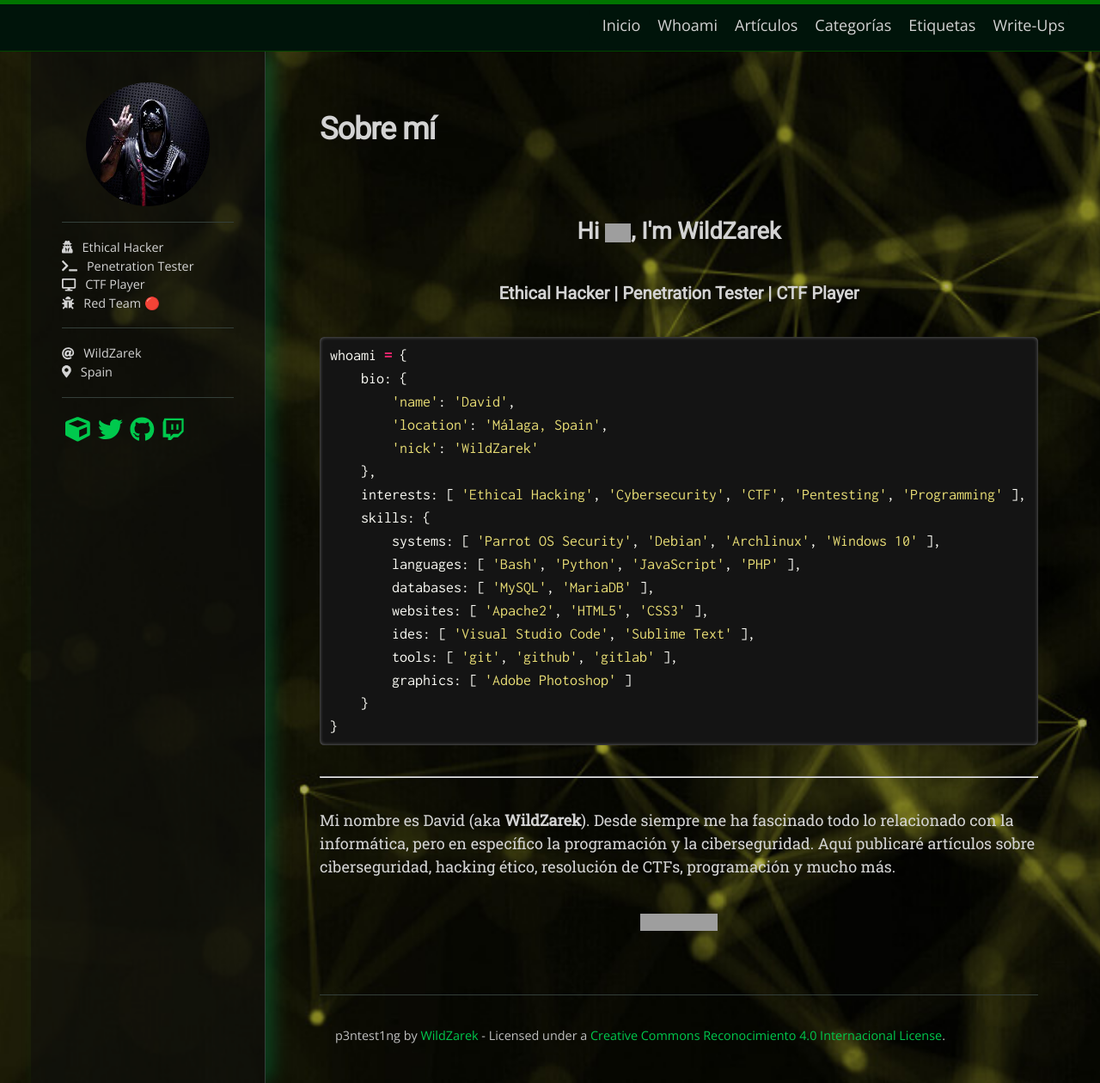
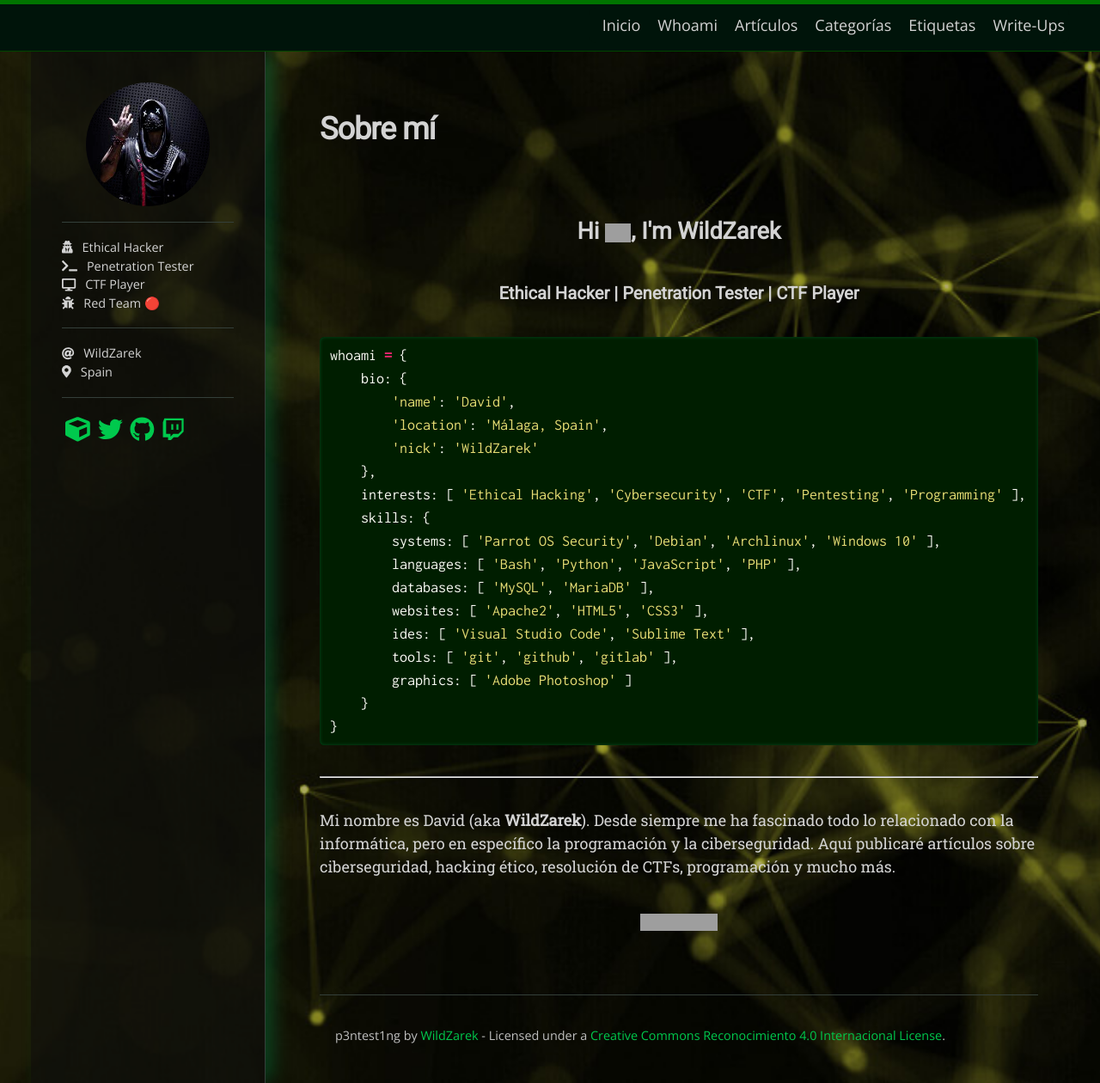
Before and after one commit to WildZarek/wildzarek.github.io, a Jekyll site: the page built from about.md, in a window 1280 px wide. Shown: the whole page at 86% size. Built offline with Jekyll 4.4.1, drawn with Linux system fonts in a browser that asks for light colours; nearby versions of some CDN libraries; some web fonts are replaced; grey boxes are pictures that could not be loaded.

Commit message:
New theme

```diff
--- a/_sass/hamilton/skins/wildzarek.scss
+++ b/_sass/hamilton/skins/wildzarek.scss
@@ -1,7 +1,7 @@
 $text-color:            lightgrey !default; // lightgrey
 $text-color-light:      silver !default;    // silver
 $background-color:      #00140A !default;   // #121212
-$code-background-color: #141414 !default;   // #202020
+$code-background-color: #001e00 !default;   // #202020
 
 $border-color:          mix($text-color, $background-color, 30%) !default;
 $border-color-light:    darken($border-color, 5%) !default;
@@ -16,7 +16,7 @@ $table-header-bg-color: mix($background-color, $border-color-light, 5%) !default
 $table-header-border:   lighten($border-color, 30%) !default;
 $table-border-color:    lighten($border-color, 20%) !default;
 
-$pre-shadow:            0 0 4px rgba(255,255,255,0.4) inset !default;
+$pre-shadow:            0 0 4px rgba(0,145,75,0.4) inset !default;
 $dropdown-shadow:       0px 8px 16px 0px rgba(255,255,255,0.2) !default;
 
 $subscribe-color:       tomato !default;
```
